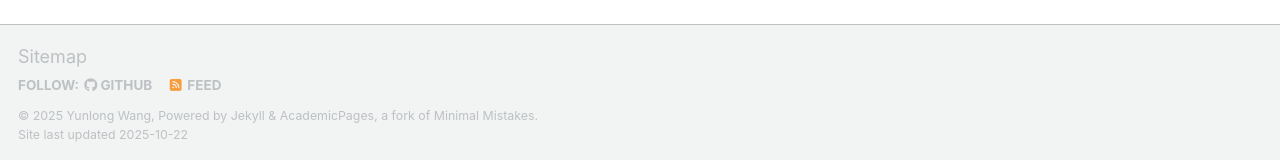
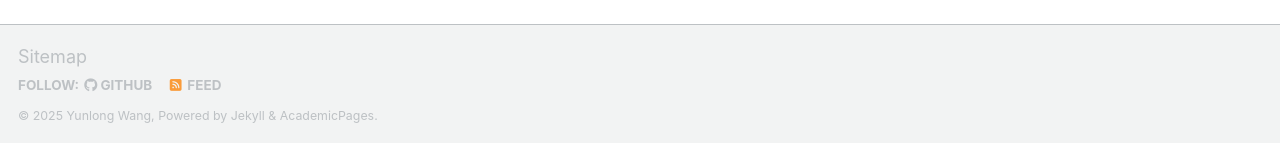
Before and after one commit to YLW2018/YLW2018.github.io, a Jekyll site: the page built from _pages/about.md, in a window 1280 px wide and 900 px high, scrolled down 2077 px. Shown: the part 737-897 px from the top of the window. Built offline with Jekyll 4.4.1, drawn with Linux system fonts in a browser that asks for light colours; some web fonts are replaced; a script that is not in the unit is left out; part of the change alters nothing that is shown.

```diff
--- a/_includes/footer.html
+++ b/_includes/footer.html
@@ -20,6 +20,10 @@
 {% endif %}
 
 <div class="page__footer-copyright">
+  &copy; {{ site.time | date: '%Y' }} {{ site.name | default: site.title }}, {{ site.data.ui-text[site.locale].powered_by | default: "Powered by" }} <a href="https://jekyllrb.com" rel="nofollow">Jekyll</a> &amp; <a href="https://github.com/academicpages/academicpages.github.io">AcademicPages</a>.<br />
+</div>
+
+<!-- <div class="page__footer-copyright">
   &copy; {{ site.time | date: '%Y' }} {{ site.name | default: site.title }}, {{ site.data.ui-text[site.locale].powered_by | default: "Powered by" }} <a href="https://jekyllrb.com" rel="nofollow">Jekyll</a> &amp; <a href="https://github.com/academicpages/academicpages.github.io">AcademicPages</a>, a fork of <a href="https://mademistakes.com/work/minimal-mistakes-jekyll-theme/" rel="nofollow">Minimal Mistakes</a>.<br />
   Site last updated {{ "now" | date: '%Y-%m-%d' }}
-</div>
+</div> -->
```
